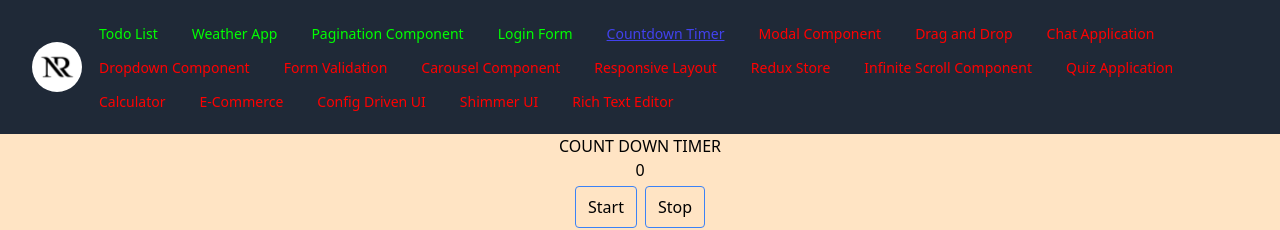
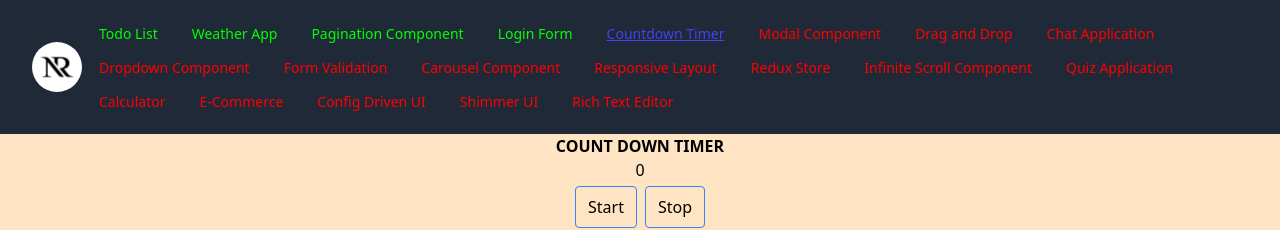
Before and after one commit to nareshb7/react-projects, a React app: page /timer in a window 1280 px wide. Shown: the top 230 px of the page. Built offline with nearby package versions, Linux system fonts and the light colour scheme; no server answers.

Commit message:
time project code clean

```diff
--- a/src/projects/countdownTimer/components/Timer.tsx
+++ b/src/projects/countdownTimer/components/Timer.tsx
@@ -7,6 +7,7 @@ const Timer = () => {
   const [laps, setLaps] = useState<number[]>([]);
   const [isPaused, setIsPaused] = useState(false);
   const [isRunning, setIsRunning] = useState(false);
+
   const startInterval = () => {
     interval = setInterval(() => {
       setTimer((prev) => prev + 1);
@@ -19,7 +20,6 @@ const Timer = () => {
   };
   const handleStopClick = () => {
     if (isRunning) {
-      console.log("STOP:::", interval);
       setIsRunning(false);
       setTimer(0);
       clearInterval(interval);
@@ -27,9 +27,7 @@ const Timer = () => {
     }
   };
   const handlePauseClick = () => {
-    console.log("ISPAUSED:::", isPaused);
     if (!isPaused) {
-      //   setLaps((prev) => [...prev, timer / 10]);
       clearInterval(interval);
     } else {
       startInterval();
--- a/src/projects/countdownTimer/index.tsx
+++ b/src/projects/countdownTimer/index.tsx
@@ -6,7 +6,7 @@ const CountdownTimer = () => {
   return (
     <div className="countdown-timer-wrapper">
       <div className="countdown-timer">
-        <h1>COUNT DOWN TIMER</h1>
+        <h1 className="font-bold">COUNT DOWN TIMER</h1>
         <Timer />
       </div>
     </div>
```
